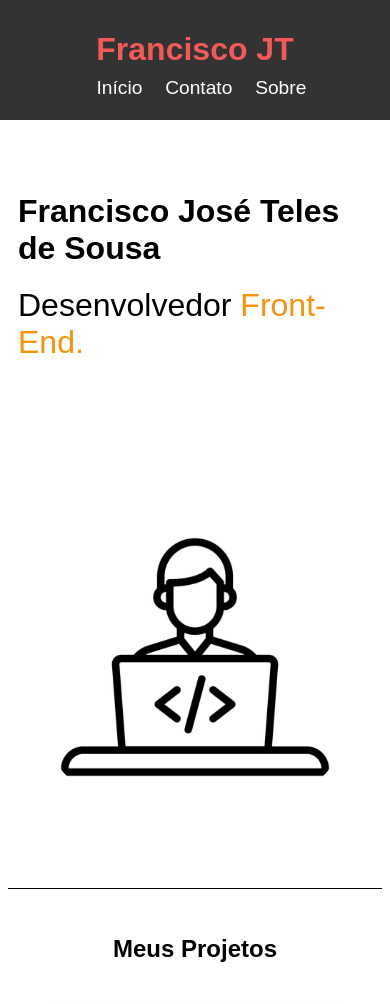
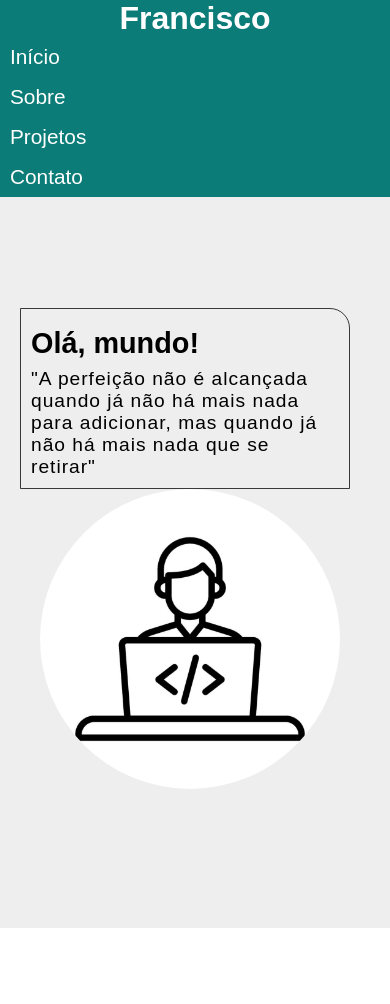
Before and after one commit to Francisco-JT/Meu-portfolio, a plain HTML site: page index.html in a window 390 px wide. Shown: the top 1004 px of the page. Drawn offline with Linux system fonts and the light colour scheme; a web font is replaced by a local one.

Commit message:
Apaguei  tudo

```diff
--- a/estilo/style.css
+++ b/estilo/style.css
@@ -1,162 +1,122 @@
-
+@import url('https://fonts.googleapis.com/css2? family= Pacifico & family= Phudu:wght@300;400 & family= Ysabeau+SC:wght@400;500 & display=swap' );
 
 * {
     margin: 0;
     padding: 0;
     box-sizing: border-box;
-    font-family: Arial, Helvetica, sans-serif;
+    font-family: 'Ysabeau SC', sans-serif;
 }
 
+html {
+    scroll-behavior: smooth;
+}
+
+
 header {
-    background-color: #333;
-    height: 120px;
-    width: 100%;
     display: flex;
     align-items: center;
     justify-content: space-between;
-    padding: 0 0.8rem;
+    padding: 10px;
+    background-color: rgb(11, 124, 119);
     color: #fff;
+    height: 10vh;
     position: fixed;
-    top: 0;
-    left: 0;
-}
-
-body {
-    padding-top: 120px;
-}
-
-header h1 {
-    color: rgb(244, 89, 89);
+    width: 100%;
 }
 
 .nav-bar {
+    display: flex;
+    gap: 1.5rem;
+}
+
+.nav-bar li {
+    list-style: none;
+}
+
+.nav-bar li a {
+    text-decoration: none;
+    font-size: 1.3rem;
+    color: #fff;
+    transition: 1s;
+}
+
+.nav-bar li a:hover {
+    border-bottom: 2px solid #fff;
+}
+
+
+@media (max-width: 700px) {
+    header {
+        display: block;
+        padding: 0;
+    }
+
+    header h1 {
+        text-align: center;
+    }
+
+    .nav-bar {
+        display: block;
+        background-color: rgb(11, 124, 119);
+        width: 100%;
+        padding-left: 10px;
+    }
+
+    .nav-bar li {
+        padding: 8px 0;
+    }
+
+
+}
+
+main {
+    padding-top: 10vh;
+}
+
+section {
+    min-height: 100vh;
+    padding-top: 10vh;
+}
+
+#inicio {
+    background-color: #eee;
     display: flex;
     align-items: center;
     justify-content: center;
 }
 
-.nav-bar li {
-    margin-left: 0.8rem;
-    list-style: none;
+.div-inicio-text-img {
+    padding: 20px;
+    display: flex;
+    align-items: center;
+    flex-wrap: wrap;
 }
 
-.nav-bar li a {
+.div-text {
+    max-width: 350px;
+    padding: 10px;
     font-size: 1.2rem;
-    color: #fff;
-    font-weight: 500;
-    text-decoration: none;
-    padding: 5px;
+    margin-right: 20px;
+    border: 1px solid rgba(0, 0, 0, 0.759);
+    border-top-right-radius: 20px;
 }
 
-.nav-bar li a:hover {
-    border-bottom: 1px solid #fff;
+.div-text h1 {
+    padding: 8px 0;
 }
 
-@media (max-width: 650px) {
-    header {
-        display: flex;
-        flex-direction: column;
-        align-items: center;
-        justify-content: center;
-    }
-
-    header h1 {
-        text-align: center;
-        padding: 0.6rem 0;
-    }
+.div-text p {
+    letter-spacing: 1px;
 }
 
-/* HEADER CABEÇALHO ^^^^ */
-
-main {
-    padding: 8px;
-    height: 1000px;
+.div-imagem-dev0 {
+    max-width: 350px;
+    height: 300px;
+    margin-left: 20px;
 }
 
-
-
-section.inicial {
-    max-width: 920px;
-    margin: auto;
-    height: 90vh;
-    display: flex;
-    flex-wrap: wrap;
-    align-items: center;
-    justify-content: center;
-}
-
-section.inicial .text-inicio {
-    font-size: 2rem;
-    margin-right: 2rem;
-}
-
-section.inicial .text-inicio p {
-    padding: 10px;
-}
-
-section.inicial .imagem {
-    width: 350px;
-    height: 350px;
-}
-
-section.inicial .imagem img {
+.div-imagem-dev0 img {
     width: 100%;
     height: 100%;
     border-radius: 50%;
 }
-
-/* Text animation */
-.text-front-animation {
-    animation: anime 2s linear infinite;
-}
-
-@keyframes anime {
-    25% {
-        color: orange;
-    }
-    75% {
-        color: rgb(255, 128, 0);
-    }
-    50% {
-        color: rgb(250, 146, 11);
-    }
-    100% {
-        color: rgb(255, 242, 0);
-    }
-}
-/* SECTION PÁGINA INÍCIAL */
-
-.titulo-projetos {
-    text-align: center;
-    padding: 2.4rem 0;
-}
-
-.secao-projetos {
-    padding: 8px;
-    border-top: 1px solid black;
-}
-
-section.projetos {
-    max-width: 920px;
-    height: 100vh;
-    margin: auto;
-    display: flex;
-    gap: 5px;
-    flex-wrap: wrap;
-}
-
-section.projetos .item {
-    width: 300px;
-    height: 300px;
-    margin: 5px auto 5px auto;
-    border: 1px solid black;
-    border-radius: 4px;
-    box-shadow: 2px 2px 4px rgba(0, 0, 0, 0.286);
-    transition: all .55s ease;
-}
-
-section.projetos .item:hover {
-    opacity: 0.9;
-    background-color: #33333313;
-    cursor: pointer;
-}
--- a/index.html
+++ b/index.html
@@ -8,39 +8,56 @@
 </head>
 <body>
     <header>
-        <h1>Francisco JT</h1>
+        <h1>Francisco</h1>
         <nav class="nav-bar">
-            <li><a href="#">Início</a></li>
-            <li><a href="#">Contato</a></li>
-            <li><a href="#">Sobre</a></li>
+            <li><a href="#inicio">Início</a></li>
+            <li><a href="#sobre">Sobre</a></li>
+            <li><a href="#projetos">Projetos</a></li>
+            <li><a href="#contato">Contato</a></li>
         </nav>
     </header>
+
     <main>
-        <section class="inicial">
-            <div class="text-inicio">
-                <p><strong>Francisco José Teles de Sousa</strong></p>
-                <p>Desenvolvedor <span class="text-front-animation">Front-End.</span></p>
-            </div>
-            <div class="imagem">
-                <img src="imagens/imagem-desenho.jpg">
+        <section id="inicio">
+            <div class="div-inicio-text-img">
+
+                <div class="div-text">
+                    <h1>Olá, mundo!</h1>
+                    <p>
+                        "A perfeição não é alcançada quando já
+                        não há mais nada para adicionar, mas
+                        quando já não há mais nada que se retirar"
+                    </p>
+                </div>
+
+                <div class="div-imagem-dev0">
+                    <img src="imagens/imagem-desenho.jpg" alt="">
+                </div>
+
             </div>
         </section>
 
-        <section class="secao-projetos">
-            <h1 class="titulo-projetos">Meus Projetos</h1>
-            <section class="projetos">
-                <div class="item"></div>
-                <div class="item"></div>
-                <div class="item"></div>
-                <div class="item"></div>
-                <div class="item"></div>
-                <div class="item"></div>
-                <div class="item"></div>
-                <div class="item"></div>
-                <div class="item"></div>
-            </section>
+
+        <section id="sobre">
+            <div class="div-text-sobre">
+                <div class="text-sobre-me">
+                    <p></p>
+                </div>
+            </div>
+        </section>
+
+
+        <section id="projetos">
+
+        </section>
+
+
+        <section id="contato">
+
         </section>
     </main>
+
+
     <script src="main.js"></script>
 </body>
 </html>
```
